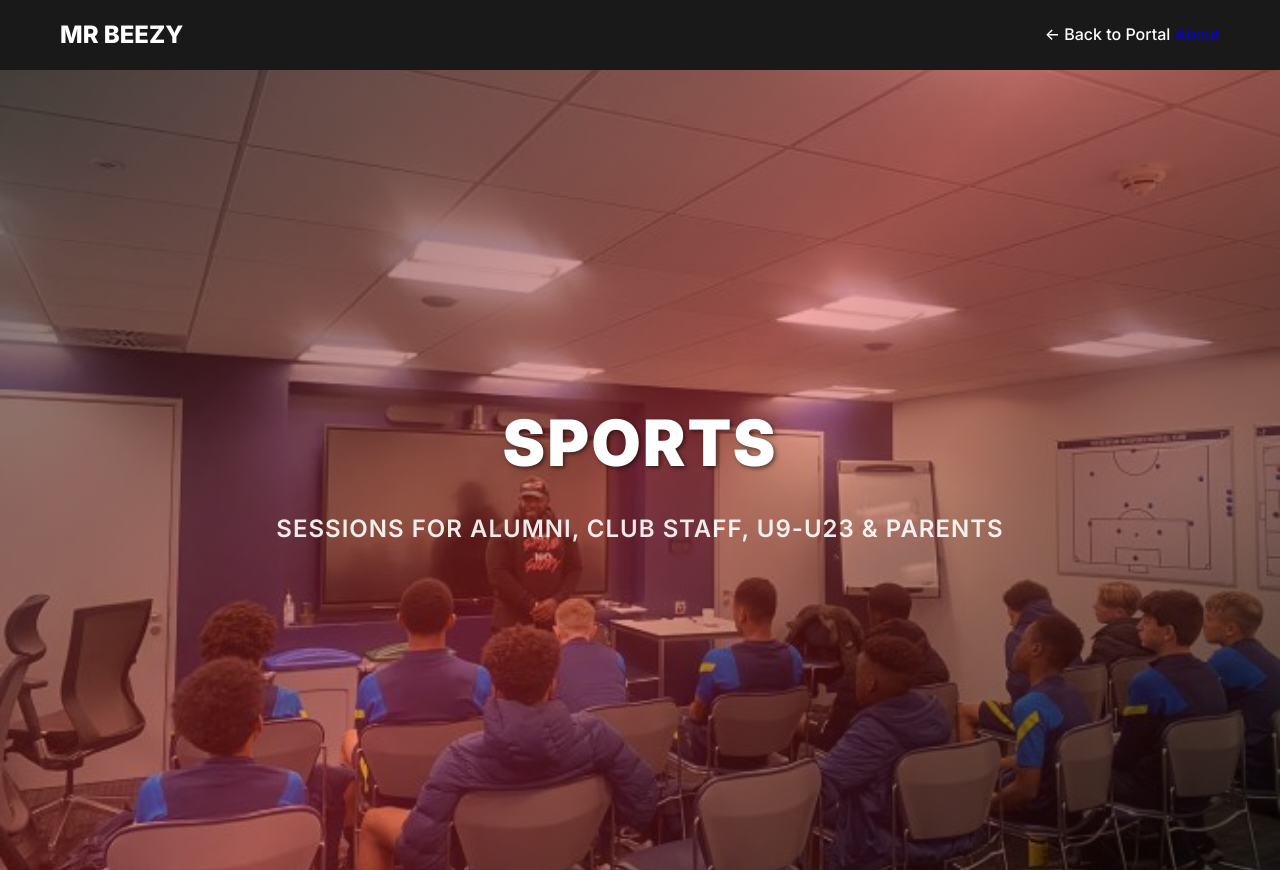
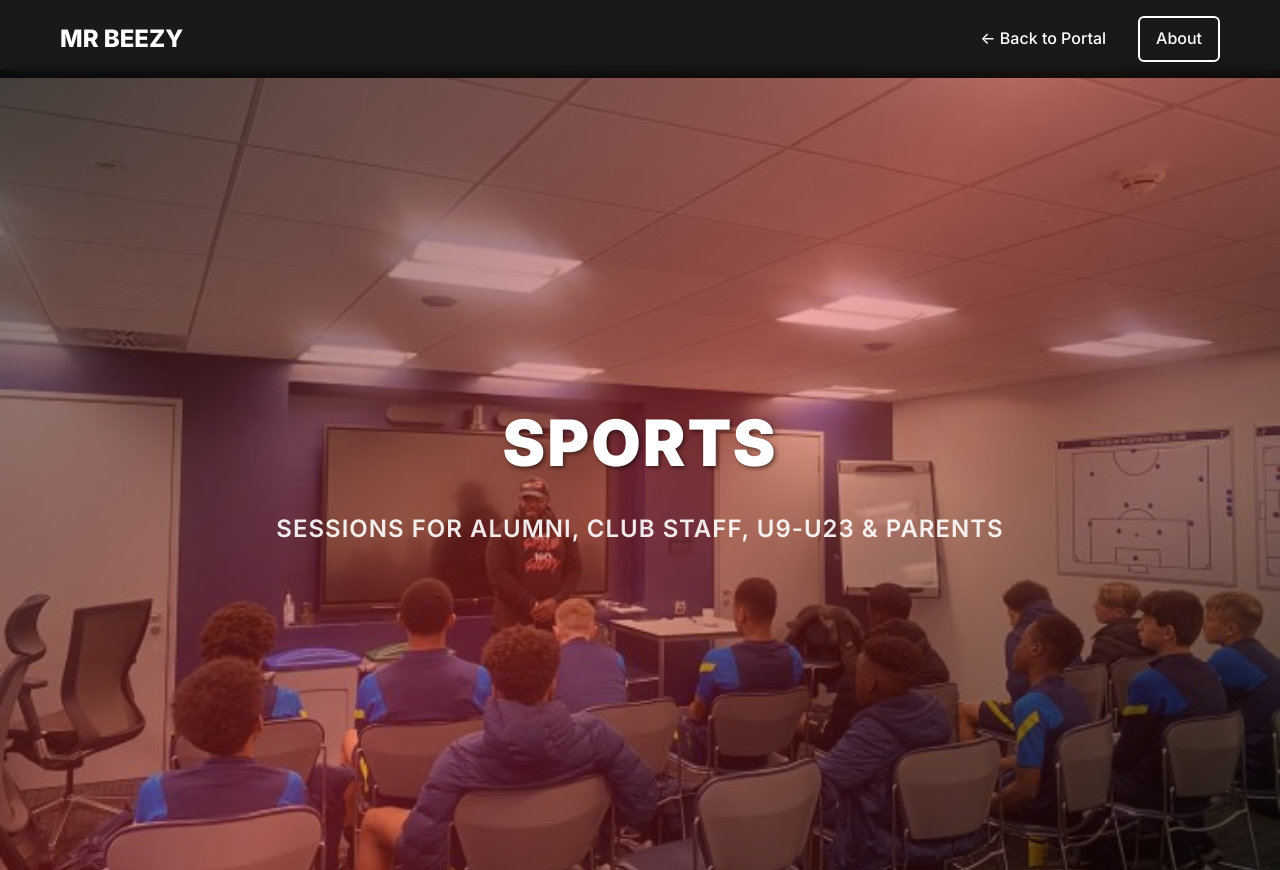
Before and after one commit to CWCMEDIA/mr-beezy-website, a plain HTML site: page sports.html in a window 1280 px wide. Shown: the top 870 px of the page. Drawn offline with Linux system fonts and the light colour scheme.

Commit message:
Update CSS styles for business, education, and sports pages

```diff
--- a/business-styles.css
+++ b/business-styles.css
@@ -88,6 +88,30 @@ body {
 
 .back-btn:hover {
     color: var(--primary-red);
+}
+
+.nav-back {
+    display: flex;
+    align-items: center;
+    gap: 2rem;
+}
+
+.nav-link {
+    color: var(--white);
+    text-decoration: none;
+    font-weight: 500;
+    transition: color var(--transition-normal);
+    position: relative;
+    padding: 8px 16px;
+    border: 2px solid var(--white);
+    border-radius: 6px;
+    background: transparent;
+}
+
+.nav-link:hover {
+    color: var(--primary-red);
+    background: var(--white);
+    border-color: var(--white);
 }
 
 /* ===== HERO SECTION ===== */
--- a/education-styles.css
+++ b/education-styles.css
@@ -88,6 +88,30 @@ body {
 
 .back-btn:hover {
     color: var(--primary-red);
+}
+
+.nav-back {
+    display: flex;
+    align-items: center;
+    gap: 2rem;
+}
+
+.nav-link {
+    color: var(--white);
+    text-decoration: none;
+    font-weight: 500;
+    transition: color var(--transition-normal);
+    position: relative;
+    padding: 8px 16px;
+    border: 2px solid var(--white);
+    border-radius: 6px;
+    background: transparent;
+}
+
+.nav-link:hover {
+    color: var(--primary-red);
+    background: var(--white);
+    border-color: var(--white);
 }
 
 /* ===== HERO SECTION ===== */
--- a/sports-styles.css
+++ b/sports-styles.css
@@ -88,6 +88,30 @@ body {
 
 .back-btn:hover {
     color: var(--primary-red);
+}
+
+.nav-back {
+    display: flex;
+    align-items: center;
+    gap: 2rem;
+}
+
+.nav-link {
+    color: var(--white);
+    text-decoration: none;
+    font-weight: 500;
+    transition: color var(--transition-normal);
+    position: relative;
+    padding: 8px 16px;
+    border: 2px solid var(--white);
+    border-radius: 6px;
+    background: transparent;
+}
+
+.nav-link:hover {
+    color: var(--primary-red);
+    background: var(--white);
+    border-color: var(--white);
 }
 
 /* ===== HERO SECTION ===== */
```
